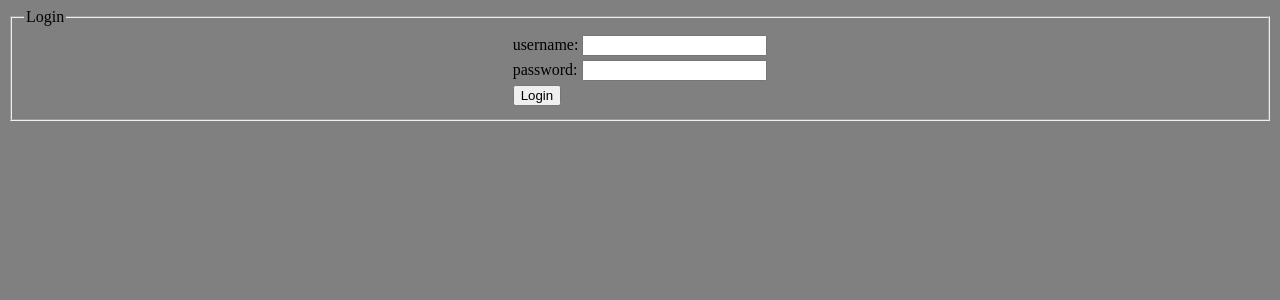
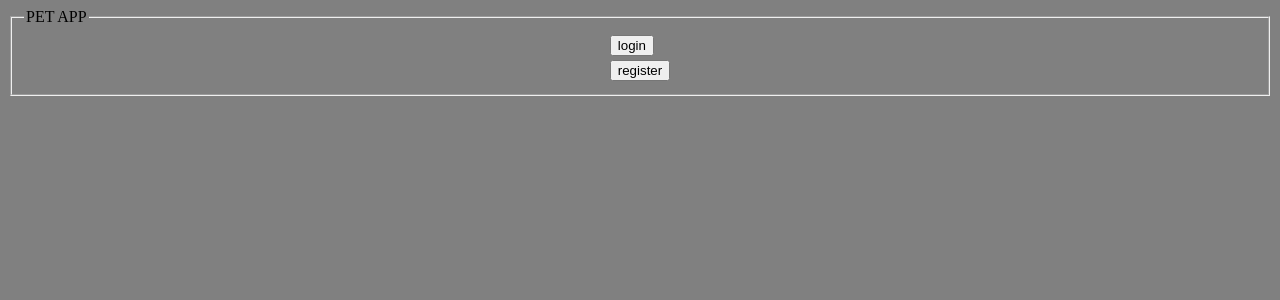
Before and after one commit to orelifrach/My_First_Dragon, a Flask app: page / in a window 1280 px wide. Shown: the top 300 px of the page. Run offline with Flask 3, Linux system fonts and the light colour scheme.

Commit message:
the base of the web is ready and the pages are connected (open, login, register, home)

```diff
--- /dev/null
+++ b/templates/open.html
@@ -0,0 +1,24 @@
+<!DOCTYPE html>
+<html>
+<body style="background-color:grey">
+    <center>
+        <form method="POST">
+        <fieldset>
+            <legend>PET APP</legend>
+            <table>
+                <tr>
+                    <td>
+                        <input type="button" name="login" id="login" value="login" onclick="window.location.assign('/login')"/>
+                    </td>
+                </tr>
+                <tr>
+                    <td>
+                        <input type="button" name="register" id="register" value="register" onclick="window.location.assign('/register')"/>
+                    </td>
+                </tr>
+            </table>
+        </fieldset>
+        </form>
+    </center>
+</body>
+</html>
--- a/templates/start.html
+++ b/templates/register.html
@@ -2,10 +2,8 @@
 <html>
 <head>
     <script type="text/javascript">
-        function login(usernameID, passworID) {
-            var name = document.getElementById(usernameID).;
-            var password = document.getElementById(passworID);
-            window.location.assign('/start');
+        function register() {
+            window.location.assign('/register');
         }
     </script>
 </head>
@@ -13,7 +11,7 @@
     <center>
         <form method="POST">
         <fieldset>
-            <legend>Login</legend>
+            <legend>Register</legend>
             <table>
                 <tr>
                     <td>
@@ -33,7 +31,23 @@
                 </tr>
                 <tr>
                     <td>
-                        <input type="submit" value="Login" onclick="login('username', 'password')">
+                        pet name:
+                    </td>
+                    <td>
+                        <input type="text" name="pet_name" id="pet_name"/>
+                    </td>
+                </tr>
+                <tr>
+                    <td>
+                        pet type:
+                    </td>
+                    <td>
+                        <input type="text" name="pet_type" id="pet_type"/>
+                    </td>
+                </tr>
+                <tr>
+                    <td>
+                        <input type="submit" value="Register" onclick="register()">
                 </tr>
             </table>
         </fieldset>
--- a/web.py
+++ b/web.py
@@ -10,43 +10,55 @@ app.config["SESSION_PERMANENT"] = False
 app.config["SESSION_TYPE"] = "filesystem"
 Session(app)
 
-@app.route("/", methods=["POST", "GET"])
-def test():
+@app.get("/")
+def open():
+    return render_template("open.html")
+
+@app.route("/register", methods=["POST", "GET"])
+def register():
     if request.method == "GET":
-        return render_template("start.html")
+        return render_template("register.html")
     else:
         username = request.form["username"]
         password = request.form["password"]
-        print(username, password)
+        pet_type = request.form["pet_type"]
+        pet_name = request.form["pet_name"]
+        pet = Pet(pet_name, pet_type)
+        db.insert_pet(username, password, pet)
+        return redirect(f"/home?pet_repr={pet}")
+
+@app.route("/login", methods=["POST", "GET"])
+def login():
+    if request.method == "GET":
+        return render_template("login.html")
+    else:
+        username = request.form["username"]
+        password = request.form["password"]
         pet = db.get_pet(username, password)
-        print(type(pet))
-        # return redirect("/start?pet_name=puppy&pet_type=dog")
-        # need to understand how to send the instance
-        return redirect(f"/start?pet_repr={pet}")
+        return redirect(f"/home?pet_repr={pet}")
 
-@app.get("/start")
-def start():
-    counter = 0
-    for _ in request.args.values():
-        counter += 1
-    print(counter)
-    pet = None
-    if counter > 1:
-        pet_type = request.args["pet_type"]
-        pet_name = request.args["pet_name"]
-        pet = Pet(pet_name, pet_type)
-        return redirect(f"/home?pet_repr={pet}")
-    else:
-        pet_repr = request.args.get("pet_repr")
-        return redirect(f"/home?pet_repr={pet_repr}")
-    # return render_template("home.html")
+# @app.get("/getin")
+# def get_in():
+#     print("LOL")
+#     counter = 0
+#     for _ in request.args.values():
+#         counter += 1
+#     print(counter)
+#     pet = None
+#     if counter > 1:
+#         pet_type = request.args["pet_type"]
+#         pet_name = request.args["pet_name"]
+#         pet = Pet(pet_name, pet_type)
+#         return redirect(f"/home?pet_repr={pet}")
+#     else:
+#         pet_repr = request.args.get("pet_repr")
+#         return redirect(f"/home?pet_repr={pet_repr}")
+#     # return render_template("home.html")
 
 @app.get("/home")
 def home():
-    print("in here")
     pet_repr = request.args.get("pet_repr")
-    print("in home", pet_repr)
-    return render_template("home.html", pet_repr=pet_repr)
+    return render_template("home.html")
 
 @app.get("/status")
 def get_status():
```
Also changed, not shown: database.py (+3 -11 lines), templates/login.html (added, +41 -0 lines).
